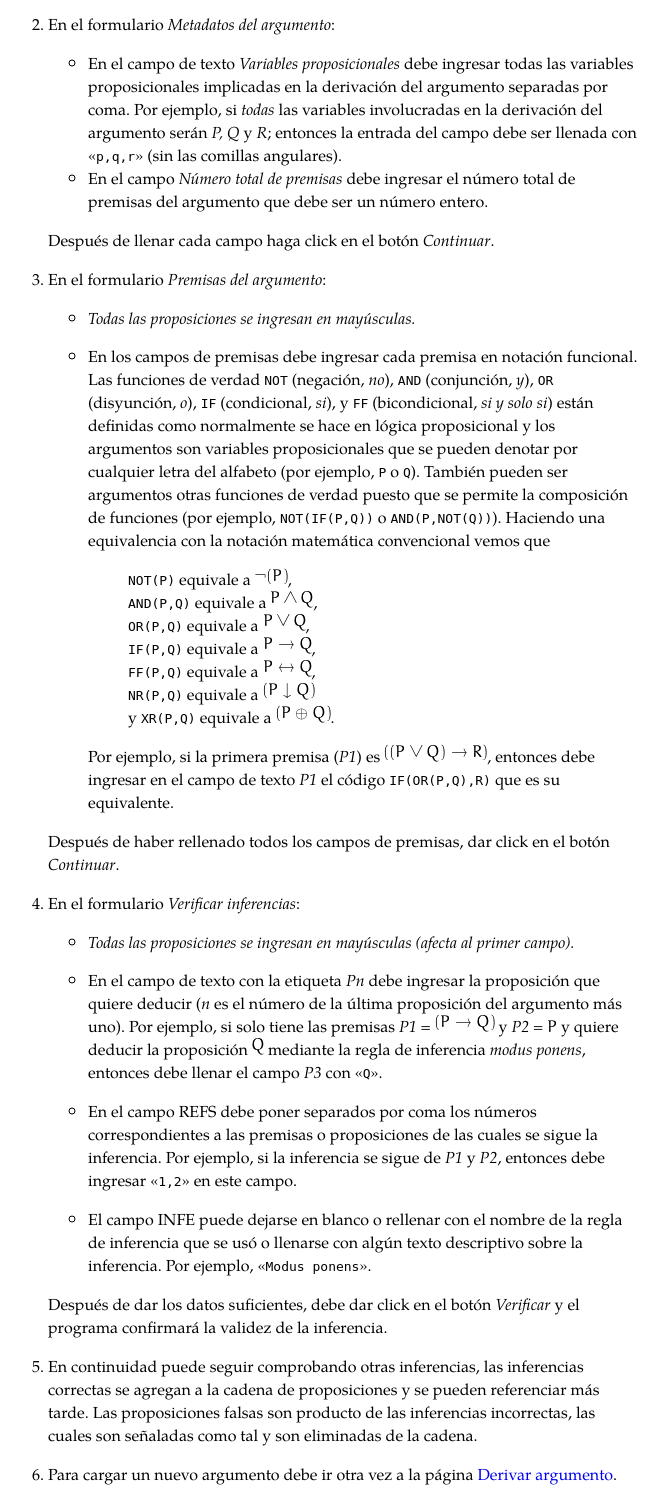
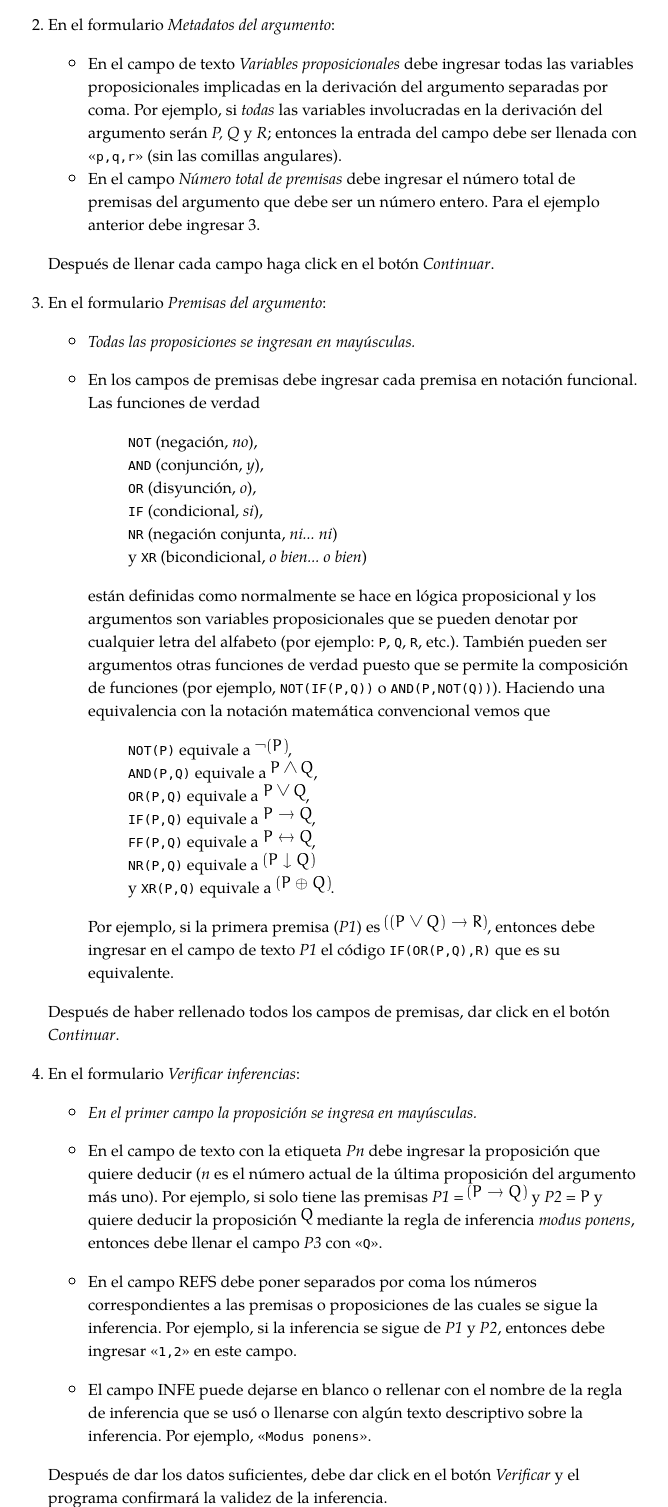
Before and after one commit to jdgambin/logos, a Flask app: page / in a window 1280 px wide. Shown: the part 837-2344 px from the top of the page, without its empty margins (316-984 px from the left). Before the commit the page ends 2322 px from the top, so only its background shows below. Run offline with Flask 3, Linux system fonts and the light colour scheme.

Commit message:
agregar info sobre nuevas funciones y redactar mejor.

```diff
--- a/app/templates/index.html
+++ b/app/templates/index.html
@@ -40,7 +40,7 @@
 		<li>
 		En el campo <i>Número total de premisas</i> debe ingresar el
 		número total de premisas del argumento que debe ser un número
-		entero.
+		entero. Para el ejemplo anterior debe ingresar 3.
 		</li>
 		</ul>
 		<p>
@@ -58,19 +58,37 @@
 		<p>
 		En los campos de premisas debe ingresar cada premisa en notación
 		funcional. Las funciones de verdad
+		</p>
+
+		<ul>
 		<code>NOT</code> (negación, <i>no</i>),
+		</ul>
+		<ul>
 		<code>AND</code> (conjunción, <i>y</i>),
+		</ul>
+		<ul>
 		<code>OR</code> (disyunción, <i>o</i>),
-		<code>IF</code> (condicional, <i>si</i>), y
-		<code>FF</code> (bicondicional, <i>si y solo si</i>)
+		</ul>
+		<ul>
+		<code>IF</code> (condicional, <i>si</i>),
+		</ul>
+		<ul>
+		<code>NR</code> (negación conjunta, <i>ni... ni</i>)
+		</ul>
+		<ul>
+		y <code>XR</code> (bicondicional, <i>o bien... o bien</i>)
+		</ul>
+
+		<p>
 		están definidas como normalmente se hace en lógica proposicional
 		y los argumentos son variables proposicionales que se pueden
-		denotar por cualquier letra del alfabeto (por ejemplo,
-		<code>P</code> o <code>Q</code>). También pueden ser argumentos
-		otras funciones de verdad puesto que se permite la composición
-		de funciones (por ejemplo, <code>NOT(IF(P,Q))</code> o
-		<code>AND(P,NOT(Q))</code>). Haciendo una equivalencia con la
-		notación matemática convencional vemos que
+		denotar por cualquier letra del alfabeto (por ejemplo:
+		<code>P</code>, <code>Q</code>, <code>R</code>, etc.). También
+		pueden ser argumentos otras funciones de verdad puesto que se
+		permite la composición de funciones (por ejemplo,
+		<code>NOT(IF(P,Q))</code> o <code>AND(P,NOT(Q))</code>).
+		Haciendo una equivalencia con la notación matemática
+		convencional vemos que
 		</p>
 		<p>
 		<ul>
@@ -121,15 +139,15 @@
 		En el formulario <i>Verificar inferencias</i>:
 		<ul>
 		<li>
-		<p><i>Todas las proposiciones se ingresan en mayúsculas (afecta al
-		primer campo).</i></p>
+		<p><i>En el primer campo la proposición se ingresa en
+			mayúsculas.</i></p>
 		</li>
 		<li>
 		<p>
 		En el campo de texto con la etiqueta <i>P<var>n</var></i>
 		debe ingresar la proposición que quiere deducir (<var>n</var>
-		es el número de la última proposición
-		del argumento más uno). Por ejemplo, si solo tiene las premisas
+		es el número actual de la última proposición del argumento más
+		uno). Por ejemplo, si solo tiene las premisas
 		<var>P1</var> = <img src="static/imgs/exprop01.png"> y
 		<var>P2</var> = <img src="static/imgs/exprop02.png">
 		y quiere deducir la proposición <img src="static/imgs/exprop03.png">
```
